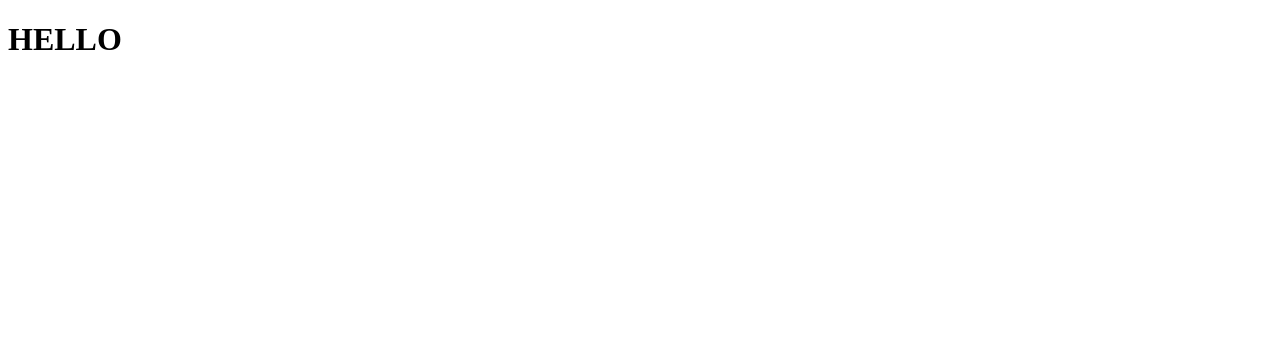
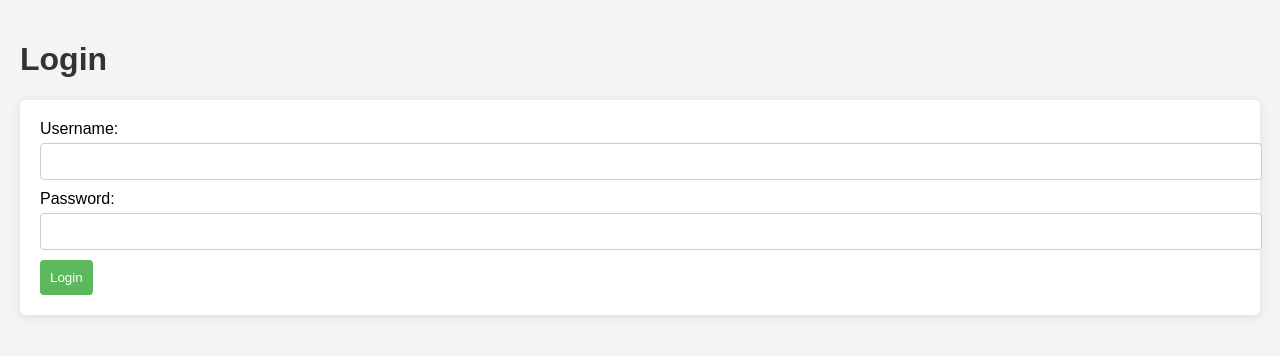
Before and after one commit to TylerReidd/SE_project_2024, a plain HTML site: page index.html in a window 1280 px wide. Drawn offline with Linux system fonts and the light colour scheme.

Commit message:
Created login page

```diff
--- /dev/null
+++ b/index.css
@@ -0,0 +1,37 @@
+body {
+        font-family: Arial, sans-serif;
+        background-color: #f4f4f4;
+        margin: 0;
+        padding: 20px;
+      }
+      h1 {
+        color: #333;
+      }
+      form {
+        background: white;
+        padding: 20px;
+        border-radius: 5px;
+        box-shadow: 0 2px 10px rgba(0, 0, 0, 0.1);
+      }
+      label {
+        display: block;
+        margin-bottom: 5px;
+      }
+      input {
+        width: 100%;
+        padding: 10px;
+        margin-bottom: 10px;
+        border: 1px solid #ccc;
+        border-radius: 4px;
+      }
+      button {
+        background-color: #5cb85c;
+        color: white;
+        padding: 10px;
+        border: none;
+        border-radius: 4px;
+        cursor: pointer;
+      }
+      button:hover {
+        background-color: #4cae4c;
+      }
--- a/index.html
+++ b/index.html
@@ -1,11 +1,21 @@
 <!DOCTYPE html>
 <html lang="en">
-<head>
-  <meta charset="UTF-8">
-  <meta name="viewport" content="width=device-width, initial-scale=1.0">
-  <title>Document</title>
-</head>
-<body>
-  <h1>HELLO </h1>
-</body>
+  <head>
+    <meta charset="UTF-8" />
+    <meta name="viewport" content="width=device-width, initial-scale=1.0" />
+    <title>Login Page</title>
+    <link rel="stylesheet" href="index.css" />
+  </head>
+  <body>
+    <h1>Login</h1>
+    <form action="/login" method="POST">
+      <label for="username">Username:</label>
+      <input type="text" id="username" name="username" required />
+      <br />
+      <label for="password">Password:</label>
+      <input type="password" id="password" name="password" required />
+      <br />
+      <button type="submit">Login</button>
+    </form>
+  </body>
 </html>
```
